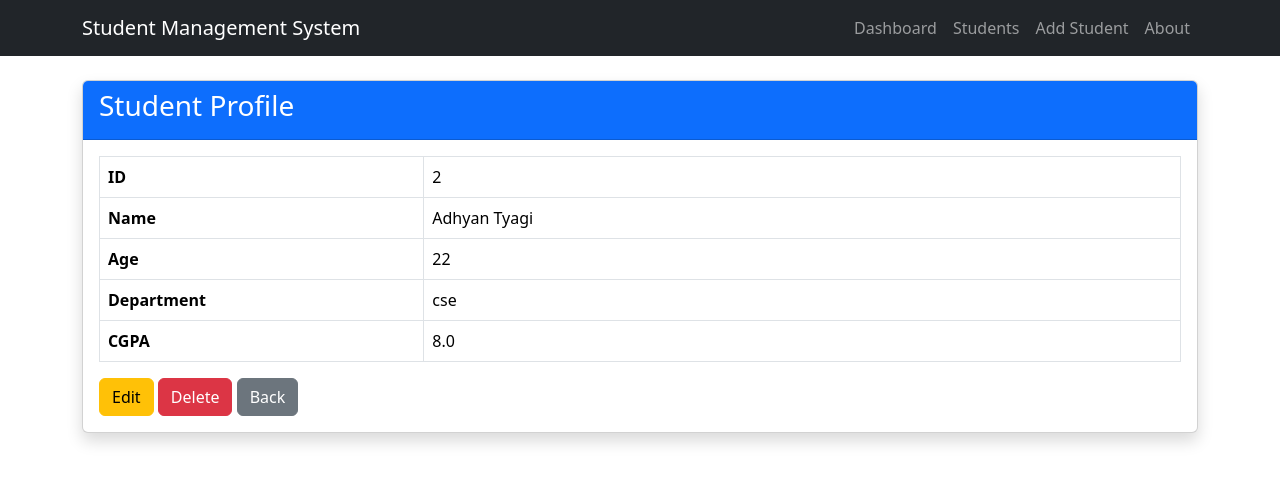
After one commit to Adhyan777/Flask-Student-Management-System, a Flask app: page /student/2 in a window 1280 px wide. The commit adds this page. Shown: the top 483 px of the page. Run offline with Flask 3, Linux system fonts and the light colour scheme; data comes from the database, SQL or seed files in the repository.

Commit message:
Added student profile page

```diff
--- a/app.py
+++ b/app.py
@@ -124,6 +124,29 @@ def students():
         total_pages=total_pages
     )
 
+@app.route("/student/<int:id>")
+def student_profile(id):
+
+    connection = get_connection()
+    cursor = connection.cursor()
+
+    cursor.execute(
+        "SELECT * FROM students WHERE id=?",
+        (id,)
+    )
+
+    student = cursor.fetchone()
+
+    connection.close()
+
+    if student is None:
+        flash("Student not found.", "danger")
+        return redirect("/students")
+
+    return render_template(
+        "student_profile.html",
+        student=student
+    )
 
 @app.route("/add", methods=["GET", "POST"])
 def add_student():
--- /dev/null
+++ b/templates/student_profile.html
@@ -0,0 +1,62 @@
+{% extends "base.html" %}
+
+{% block content %}
+
+<div class="card shadow">
+
+    <div class="card-header bg-primary text-white">
+        <h3>Student Profile</h3>
+    </div>
+
+    <div class="card-body">
+
+        <table class="table table-bordered">
+
+            <tr>
+                <th width="30%">ID</th>
+                <td>{{ student.id }}</td>
+            </tr>
+
+            <tr>
+                <th>Name</th>
+                <td>{{ student.name }}</td>
+            </tr>
+
+            <tr>
+                <th>Age</th>
+                <td>{{ student.age }}</td>
+            </tr>
+
+            <tr>
+                <th>Department</th>
+                <td>{{ student.department }}</td>
+            </tr>
+
+            <tr>
+                <th>CGPA</th>
+                <td>{{ student.cgpa }}</td>
+            </tr>
+
+        </table>
+
+        <a href="/edit/{{ student.id }}"
+           class="btn btn-warning">
+            Edit
+        </a>
+
+        <a href="/delete/{{ student.id }}"
+           class="btn btn-danger"
+           onclick="return confirm('Delete this student?')">
+            Delete
+        </a>
+
+        <a href="/students"
+           class="btn btn-secondary">
+            Back
+        </a>
+
+    </div>
+
+</div>
+
+{% endblock %}
```
Also changed, not shown: templates/students.html (+7 -1 lines).
